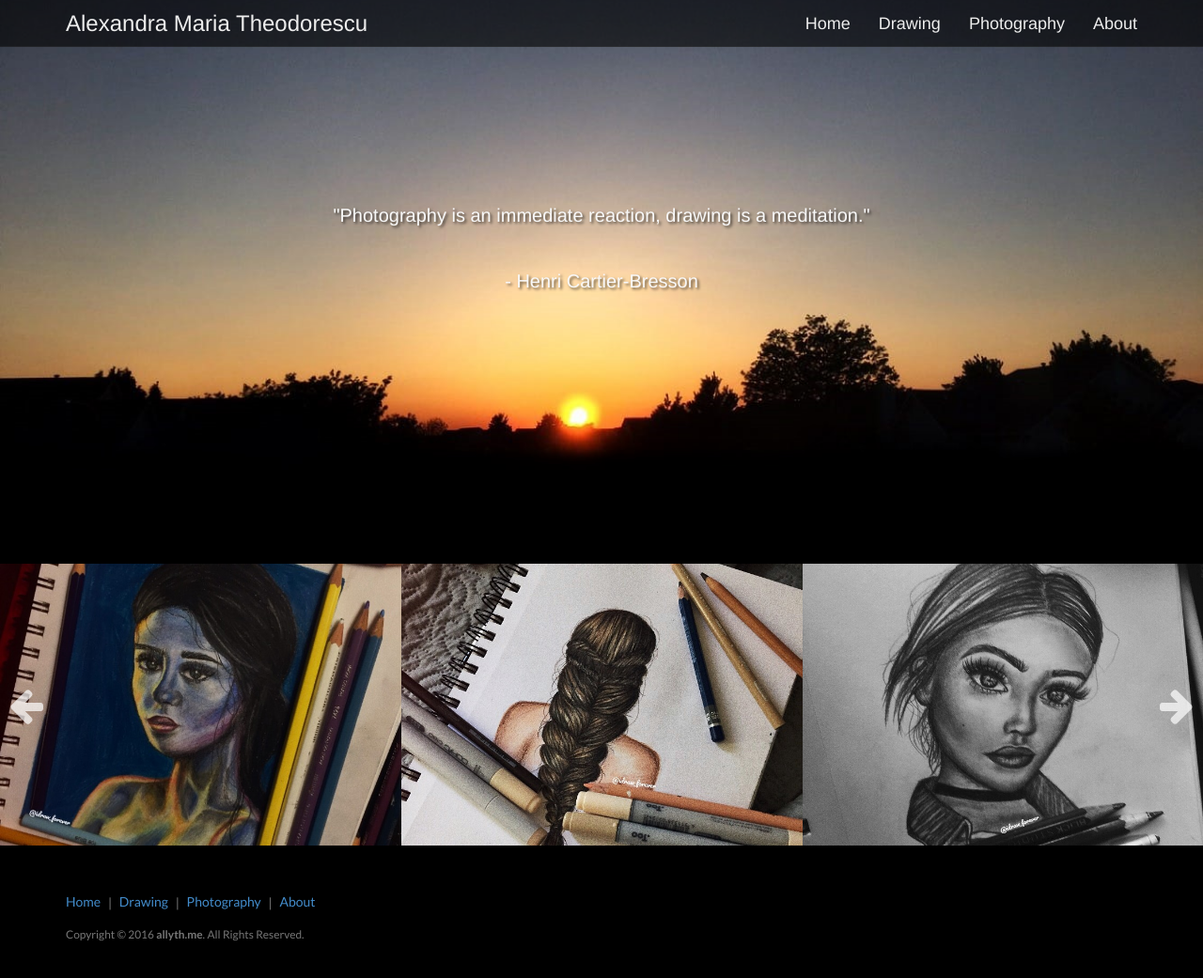
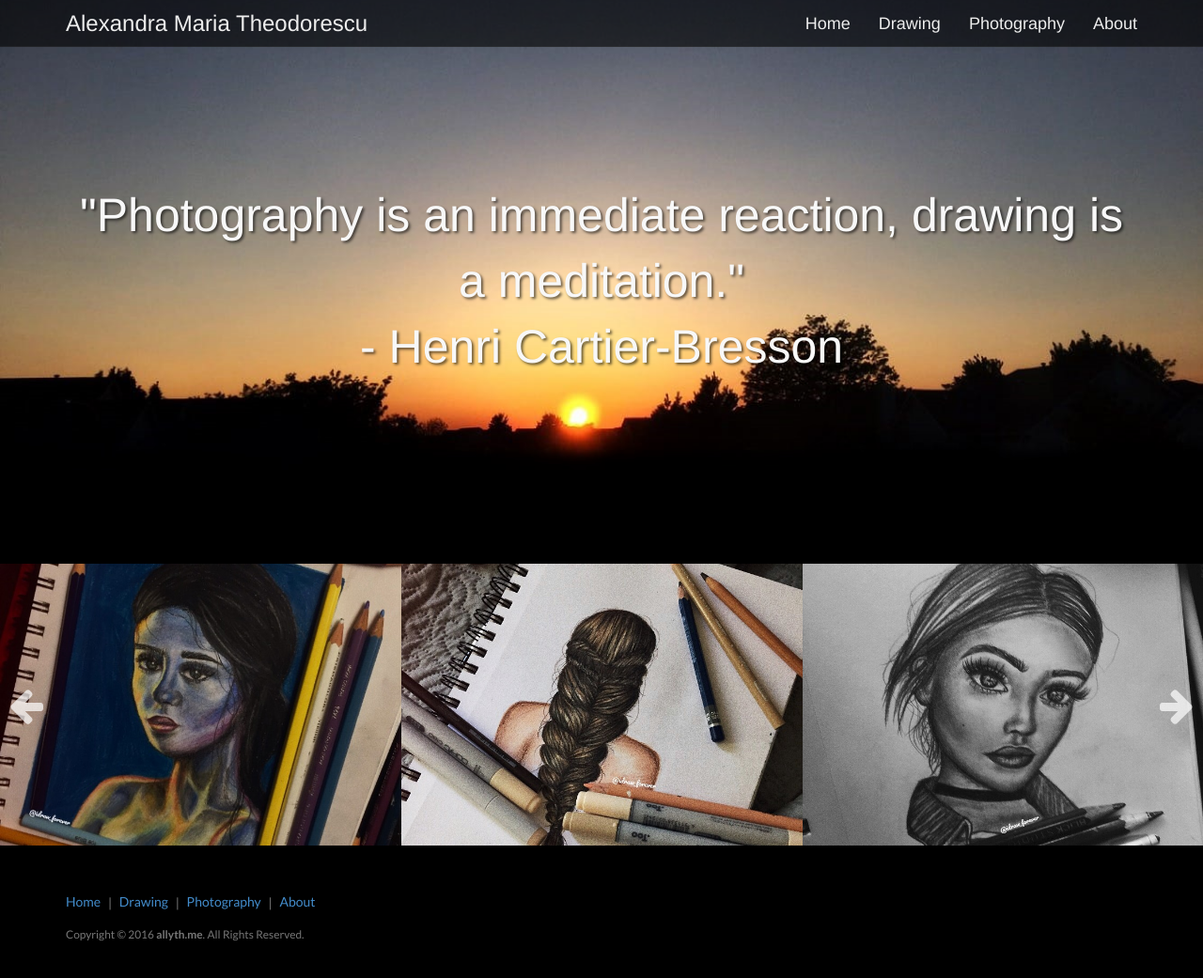
Before and after one commit to allyth/allyth, a Jekyll site: the page built from index.html, in a window 1280 px wide and 1053 px high. Shown: the top 1041 px of the window at 94% size. Built offline with Jekyll 4.4.1, drawn with Linux system fonts in a browser that asks for light colours; some web fonts are replaced.

Commit message:
size test

```diff
--- a/index.html
+++ b/index.html
@@ -20,7 +20,7 @@
                     <div class="row">
                         <div class="col-lg-12">
                             <div class="intro-message">
-                                <h1 style="font-size:20px">"Photography is an immediate reaction, drawing is a meditation." <br> - Henri Cartier-Bresson </h1>
+                                <h1 style="font-size:50px">"Photography is an immediate reaction, drawing is a meditation." <br> - Henri Cartier-Bresson </h1>
                                 <span class="subtitle"></span>
                                 <!--<hr class="intro-divider">
                                 <ul class="list-inline intro-social-buttons">
```
